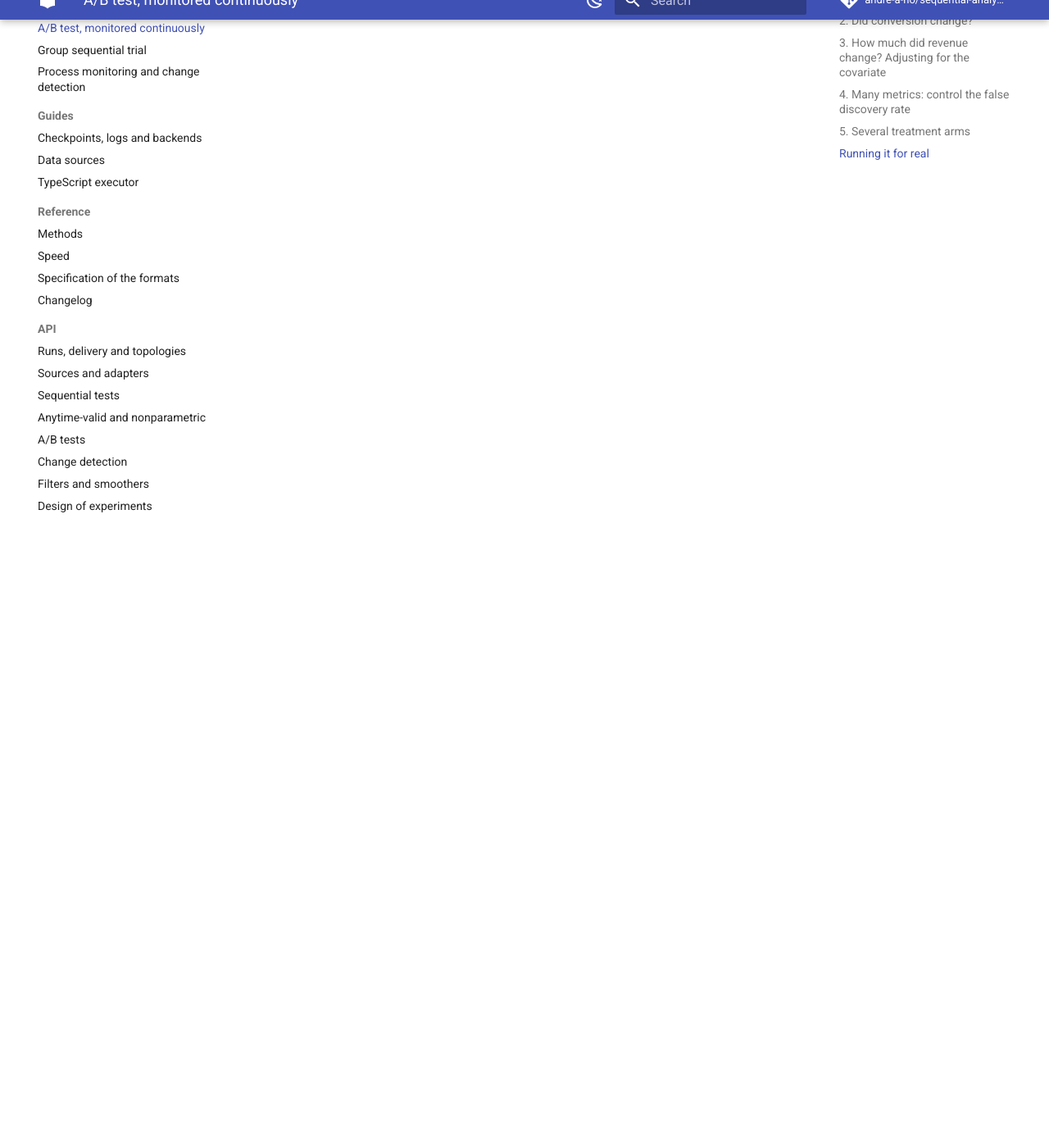
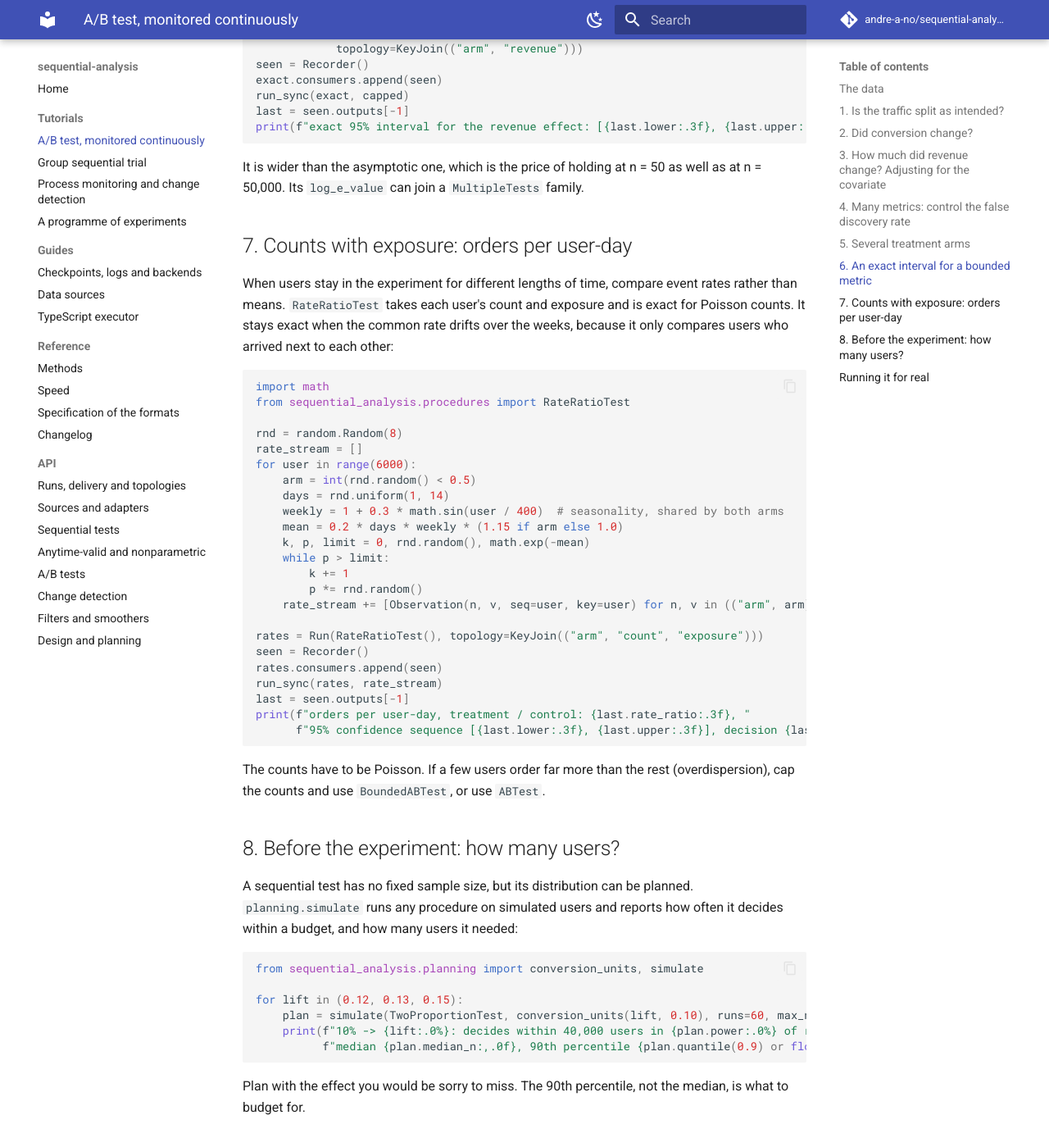
Before and after one commit to andre-a-no/seqinfer, an MkDocs documentation site: the page built from docs/tutorials/ab-test.md, in a window 1280 px wide and 1400 px high, scrolled down 4794 px. Shown: the whole window at 82% size. Built offline with MkDocs 1.6.1 and Material for MkDocs 9.7.7, drawn with Linux system fonts in a browser that asks for light colours; comment, search, counter and statistics services are not loaded; some of the changed text lies outside the part shown.

Commit message:
e-LOND with a planned horizon; tutorials for bounded metrics, rates, planning and experiment programmes
OnlineFDR(horizon=N) spreads the budget evenly over N planned
experiments (gamma_j = 1/N).  The A/B tutorial gains an exact interval
for a bounded metric, rate ratios with exposure and seasonality, and
planning by simulation; a new tutorial runs a programme of experiments
under e-LOND, each experiment at the level the programme assigns it.

Co-Authored-By: Claude Opus 5.5 <noreply@anthropic.com>
Claude-Session: https://claude.ai/code/session_01CCcBwAFxJdR3qT5RWfTApD

````diff
--- a/docs/tutorials/ab-test.md
+++ b/docs/tutorials/ab-test.md
@@ -212,6 +212,92 @@ run_sync(arms, arms_stream)
 print("arms better or worse than control:", log.outputs[-1].rejected)
 ```
 
+## 6. An exact interval for a bounded metric
+
+The interval of section 3 is asymptotic. For a metric with known bounds
+`BoundedABTest` gives an interval that holds exactly, at every sample
+size and for every distribution. Examples are a conversion, a share of
+sessions, or a revenue capped at 100.
+
+It works on the same inverse-propensity scores, with betting in place of
+the normal approximation:
+
+```python
+from sequential_analysis.procedures import BoundedABTest
+
+capped = [Observation(o.input, min(max(o.value, 0.0), 30.0) if o.input == "revenue" else o.value,
+                      seq=o.seq, key=o.key)
+          for o in stream if o.input in ("arm", "revenue")]
+exact = Run(BoundedABTest(lower=0.0, upper=30.0, allocation=0.5, input="revenue", grid=300),
+            topology=KeyJoin(("arm", "revenue")))
+seen = Recorder()
+exact.consumers.append(seen)
+run_sync(exact, capped)
+last = seen.outputs[-1]
+print(f"exact 95% interval for the revenue effect: [{last.lower:.3f}, {last.upper:.3f}]")
+```
+
+It is wider than the asymptotic one, which is the price of holding at
+n = 50 as well as at n = 50,000. Its `log_e_value` can join a
+`MultipleTests` family.
+
+## 7. Counts with exposure: orders per user-day
+
+When users stay in the experiment for different lengths of time, compare
+event rates rather than means. `RateRatioTest` takes each user's count
+and exposure and is exact for Poisson counts. It stays exact when the
+common rate drifts over the weeks, because it only compares users who
+arrived next to each other:
+
+```python
+import math
+from sequential_analysis.procedures import RateRatioTest
+
+rnd = random.Random(8)
+rate_stream = []
+for user in range(6000):
+    arm = int(rnd.random() < 0.5)
+    days = rnd.uniform(1, 14)
+    weekly = 1 + 0.3 * math.sin(user / 400)  # seasonality, shared by both arms
+    mean = 0.2 * days * weekly * (1.15 if arm else 1.0)
+    k, p, limit = 0, rnd.random(), math.exp(-mean)
+    while p > limit:
+        k += 1
+        p *= rnd.random()
+    rate_stream += [Observation(n, v, seq=user, key=user) for n, v in (("arm", arm), ("count", k), ("exposure", days))]
+
+rates = Run(RateRatioTest(), topology=KeyJoin(("arm", "count", "exposure")))
+seen = Recorder()
+rates.consumers.append(seen)
+run_sync(rates, rate_stream)
+last = seen.outputs[-1]
+print(f"orders per user-day, treatment / control: {last.rate_ratio:.3f}, "
+      f"95% confidence sequence [{last.lower:.3f}, {last.upper:.3f}], decision {last.decision}")
+```
+
+The counts have to be Poisson. If a few users order far more than the
+rest (overdispersion), cap the counts and use `BoundedABTest`, or use
+`ABTest`.
+
+## 8. Before the experiment: how many users?
+
+A sequential test has no fixed sample size, but its distribution can be
+planned. `planning.simulate` runs any procedure on simulated users and
+reports how often it decides within a budget, and how many users it
+needed:
+
+```python
+from sequential_analysis.planning import conversion_units, simulate
+
+for lift in (0.12, 0.13, 0.15):
+    plan = simulate(TwoProportionTest, conversion_units(lift, 0.10), runs=60, max_n=40_000, seed=1)
+    print(f"10% -> {lift:.0%}: decides within 40,000 users in {plan.power:.0%} of runs, "
+          f"median {plan.median_n:,.0f}, 90th percentile {plan.quantile(0.9) or float('nan'):,.0f}")
+```
+
+Plan with the effect you would be sorry to miss. The 90th percentile, not
+the median, is what to budget for.
+
 ## Running it for real
 
 * **Live events.** Feed the run from your event log as it grows, with
--- a/mkdocs.yml
+++ b/mkdocs.yml
@@ -47,6 +47,7 @@ nav:
       - A/B test, monitored continuously: tutorials/ab-test.md
       - Group sequential trial: tutorials/group-sequential.md
       - Process monitoring and change detection: tutorials/monitoring.md
+      - A programme of experiments: tutorials/experiment-programme.md
   - Guides:
       - Checkpoints, logs and backends: checkpoints.md
       - Data sources: adapters.md
@@ -64,4 +65,4 @@ nav:
       - A/B tests: reference/ab.md
       - Change detection: reference/detection.md
       - Filters and smoothers: reference/filters.md
-      - Design of experiments: reference/design.md
+      - Design and planning: reference/design.md
````
Also changed, not shown: docs/reference/ab.md (+5 -1 lines), docs/reference/design.md (+3 -1 lines), docs/tutorials/experiment-programme.md (added, +78 -0 lines), 2 other files.
